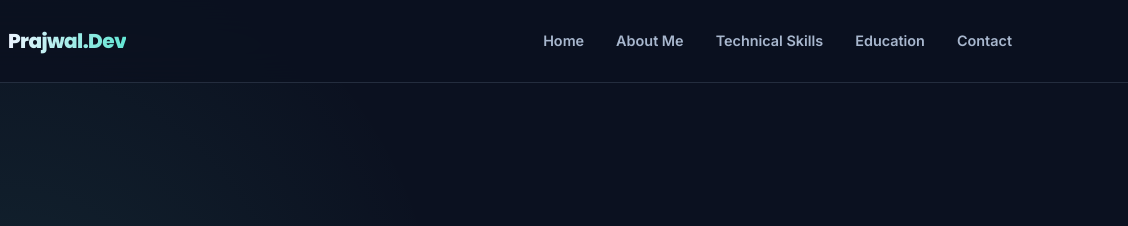
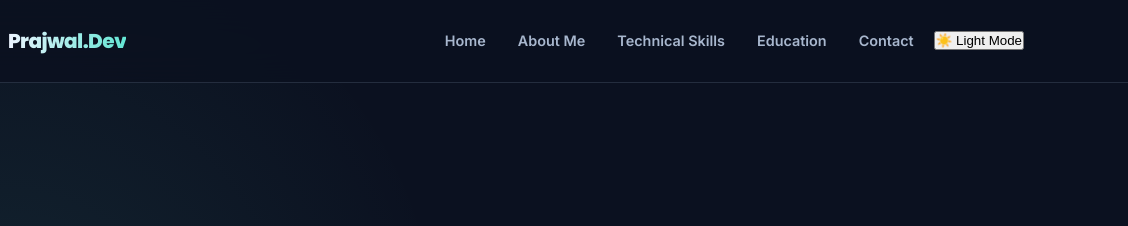
Before and after one commit to Prajwal-2310/my-portfolio, a plain HTML site: page index.html in a window 1280 px wide. Shown: the top 226 px of the page, 152-1280 px from the left. Drawn offline with Linux system fonts and the light colour scheme.

Commit message:
Update index.html

```diff
--- a/index.html
+++ b/index.html
@@ -25,6 +25,9 @@
                 <li><a href="#skills">Technical Skills</a></li>
                 <li><a href="#education">Education</a></li>
                 <li><a href="#contact">Contact</a></li>
+
+                <button id="theme-toggle" onclick="changeTheme()">☀️ Light Mode</button>
+
             </ul>
         </nav>
     </header>
@@ -288,6 +291,19 @@
 
     <script>
         document.getElementById("copyright-year").textContent = new Date().getFullYear();
+
+         function changeTheme() {
+            let body = document.getElementById("changeBackground");
+            let btn = document.getElementById("theme-toggle");
+
+            body.classList.toggle("light-theme");
+
+            if(body.classList.contains("light-theme")) {
+                btn.innerHTML = "🌙 Dark Mode";
+            } else {
+                btn.innerHTML = "☀️ Light Mode";
+            }
+        }
     </script>
 </body>
 
```
